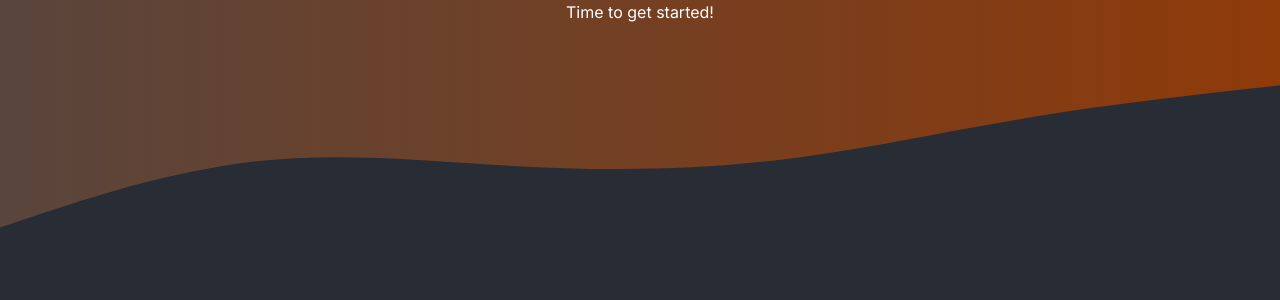
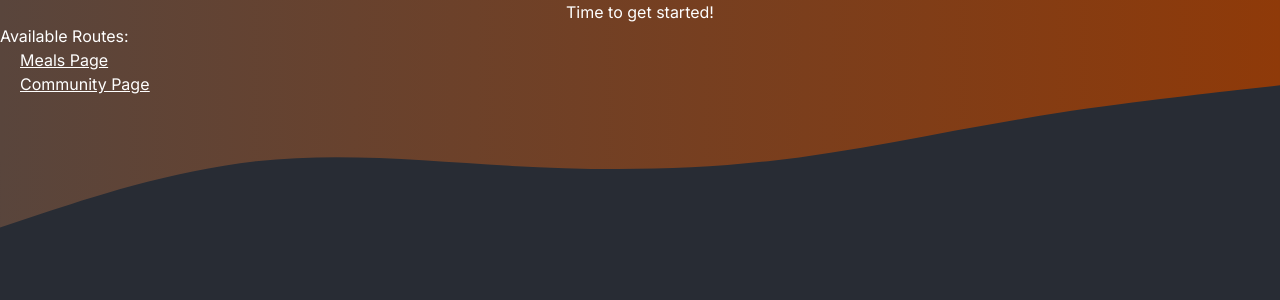
Before and after one commit to mojeeto/nextjs-essential-learning, a Next.js app: page / in a window 1280 px wide. Shown: the top 300 px of the page. Built offline with nearby package versions, Linux system fonts and the light colour scheme.

Commit message:
[task] check task#1
subject of task: Create three routes
body: About create 3 route with names of /meals, /meals/share, /community

```diff
--- /dev/null
+++ b/src/app/community/page.tsx
@@ -0,0 +1,7 @@
+export default function CommunityPage() {
+  return (
+    <main className="text-white">
+      <h3>This is Community Page.</h3>
+    </main>
+  );
+}
--- /dev/null
+++ b/src/app/meals/page.tsx
@@ -0,0 +1,14 @@
+import Link from "next/link";
+
+export default function MealsPage() {
+  return (
+    <main className="text-white">
+      <h2>This is meals page.</h2>
+      <ul>
+        <li className="underline hover:text-blue-500 pl-5">
+          <Link href="/meals/share">Share Meals</Link>
+        </li>
+      </ul>
+    </main>
+  );
+}
--- /dev/null
+++ b/src/app/meals/share/page.tsx
@@ -0,0 +1,3 @@
+export default function MealsSharePage() {
+  return <div className="text-white">This is Meals Share Page.</div>;
+}
--- a/src/app/page.tsx
+++ b/src/app/page.tsx
@@ -1,9 +1,22 @@
+import Link from "next/link";
+
 export default function Home() {
   return (
     <main>
       <h1 style={{ color: "white", textAlign: "center" }}>
         Time to get started!
       </h1>
+      <div className="text-white">
+        <span>Available Routes:</span>
+        <ul className="flex flex-col pl-5">
+          <li className="underline hover:text-blue-500">
+            <Link href="/meals">Meals Page</Link>
+          </li>
+          <li className="underline hover:text-blue-500">
+            <Link href="/community">Community Page</Link>
+          </li>
+        </ul>
+      </div>
     </main>
   );
 }
```
